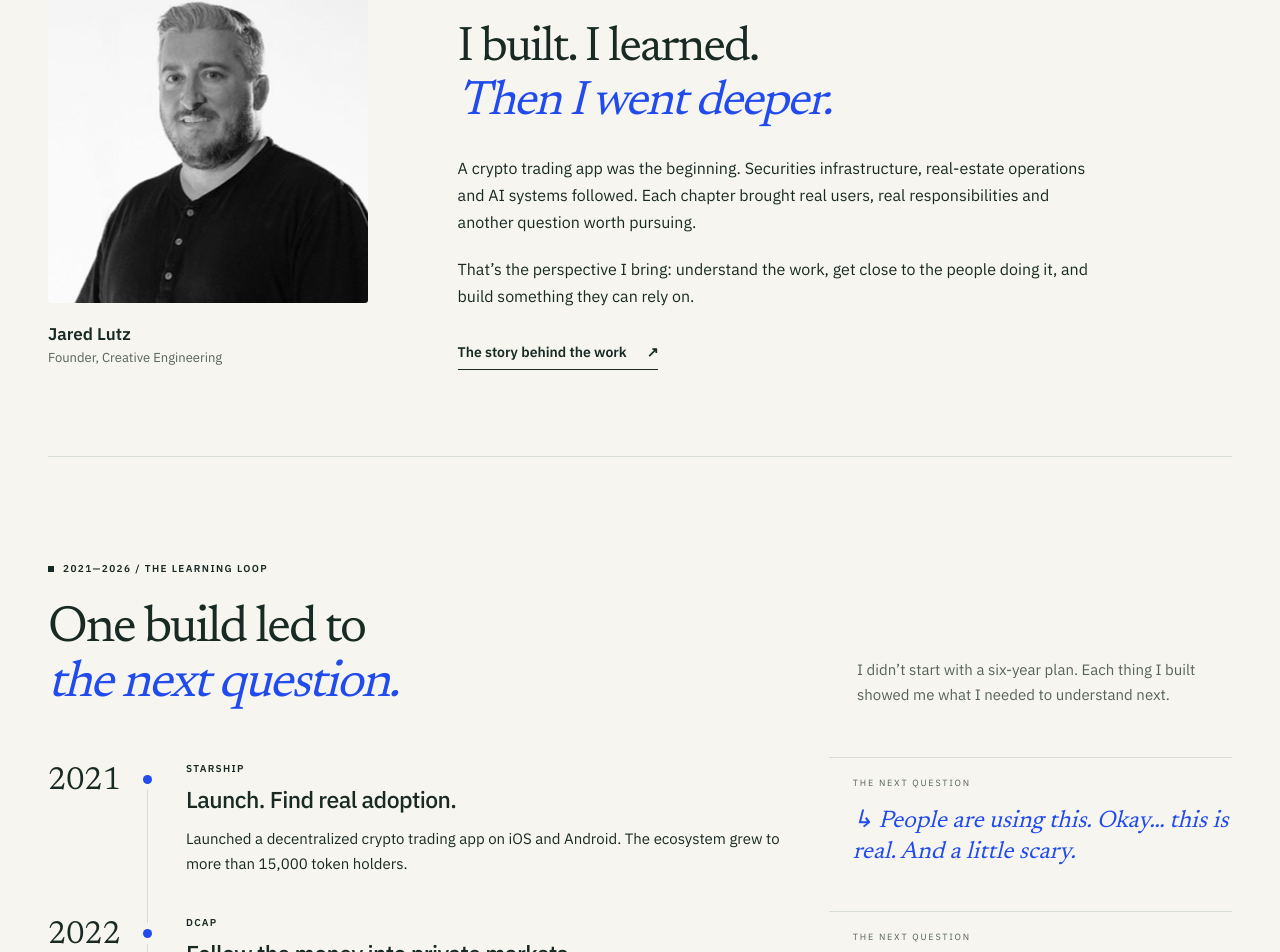
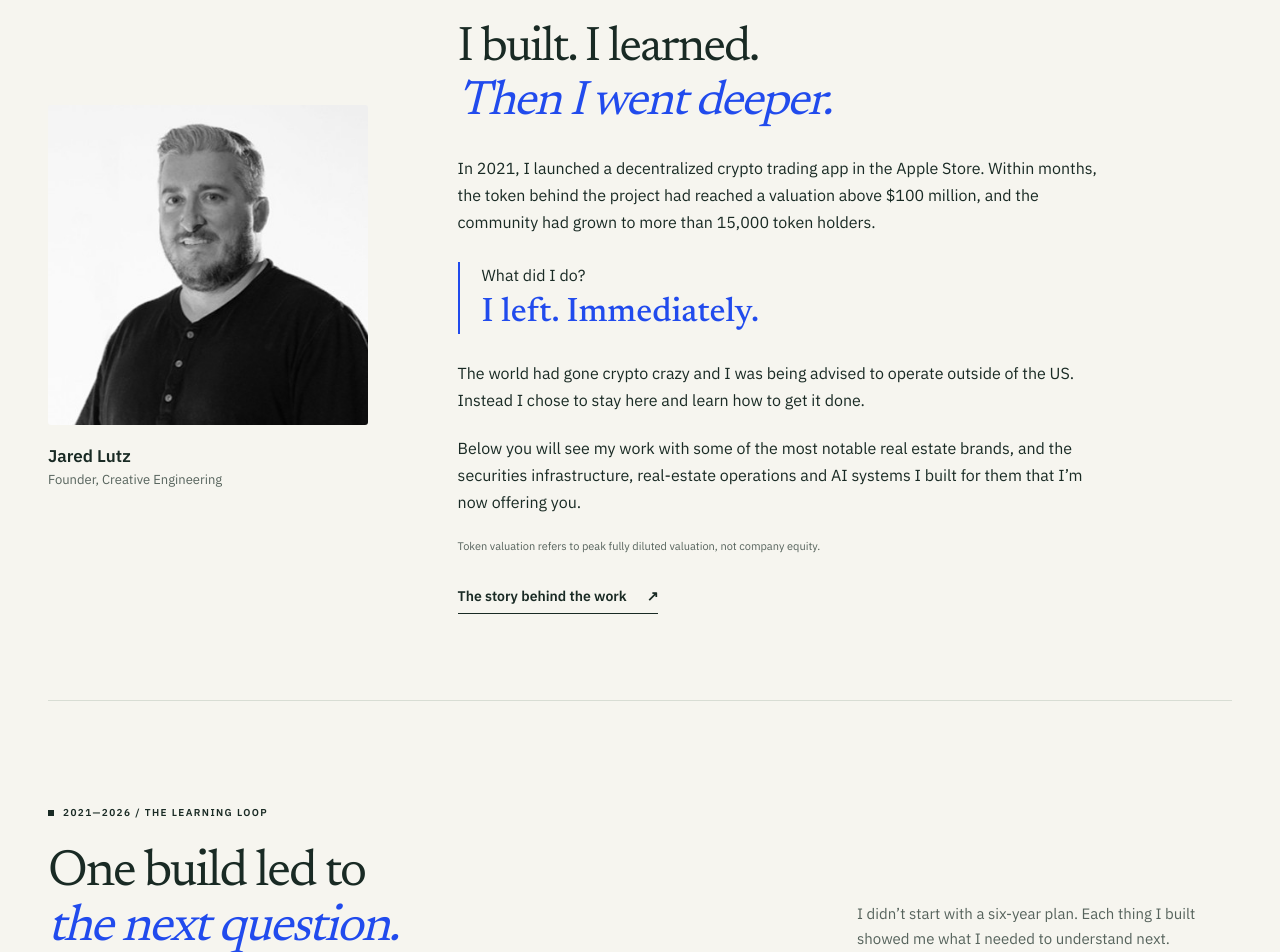
Before and after one commit to creativeengineeringdevelopment/creative-engineering-consulting, a Next.js app: page / in a window 1280 px wide. Shown: the part 1131-2083 px from the top of the page. Built offline with nearby package versions, Linux system fonts and the light colour scheme.

Commit message:
Revise founder introduction around the decision to leave crypto

```diff
--- a/app/globals.css
+++ b/app/globals.css
@@ -2645,3 +2645,28 @@ strong {
     padding: 25px;
   }
 }
+
+.founder-turning-point {
+  margin: 26px 0;
+  padding-left: 22px;
+  border-left: 2px solid var(--blue);
+}
+.founder-turning-point p {
+  margin: 0;
+}
+.founder-turning-point p + p {
+  margin-top: 4px;
+}
+.founder-turning-point strong {
+  font-family: var(--font-serif);
+  font-size: 34px;
+  font-weight: 500;
+  line-height: 1.2;
+  color: var(--blue);
+}
+.founder-introduction-copy .founder-valuation-note {
+  font-size: 11px;
+  color: var(--muted);
+  margin-top: 22px;
+  line-height: 1.5;
+}
--- a/app/page.tsx
+++ b/app/page.tsx
@@ -119,14 +119,30 @@ export default function Home() {
             <em>Then I went deeper.</em>
           </h2>
           <p>
-            A crypto trading app was the beginning. Securities infrastructure,
-            real-estate operations and AI systems followed. Each chapter brought
-            real users, real responsibilities and another question worth
-            pursuing.
+            In 2021, I launched a decentralized crypto trading app in the Apple
+            Store. Within months, the token behind the project had reached a
+            valuation above $100 million, and the community had grown to more
+            than 15,000 token holders.
+          </p>
+          <div className="founder-turning-point">
+            <p>What did I do?</p>
+            <p>
+              <strong>I left. Immediately.</strong>
+            </p>
+          </div>
+          <p>
+            The world had gone crypto crazy and I was being advised to operate
+            outside of the US. Instead I chose to stay here and learn how to get
+            it done.
           </p>
           <p className="founder-conviction">
-            That’s the perspective I bring: understand the work, get close to
-            the people doing it, and build something they can rely on.
+            Below you will see my work with some of the most notable real estate
+            brands, and the securities infrastructure, real-estate operations
+            and AI systems I built for them that I’m now offering you.
+          </p>
+          <p className="founder-valuation-note">
+            Token valuation refers to peak fully diluted valuation, not company
+            equity.
           </p>
           <Link href="/about" className="text-link">
             The story behind the work <Arrow />
```
